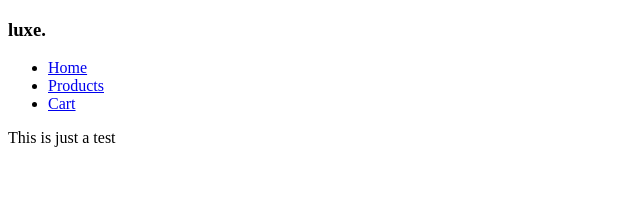
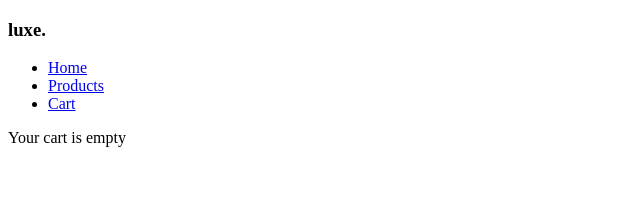
Before and after one commit to GParej0/ShoppingCart, a React (Vite) app: page /cart in a window 1280 px wide. Shown: the top 219 px of the page, without its empty margins (0-640 px from the left). Built offline with nearby package versions, Linux system fonts and the light colour scheme.

Commit message:
complete cart functionality

```diff
--- a/src/components/CartProvider.jsx
+++ b/src/components/CartProvider.jsx
@@ -1,28 +1,67 @@
 import { useState } from "react";
 import { CartContext } from "../Context/CartContext";
 
-export default function CartProvider({children}){
+export default function CartProvider({ children }) {
   const [cart, setCart] = useState([]);
 
-    function addToCart(product, quantity){
-
-        if(cart.some((item)=>item.product.id === product.id)){
+  function addToCart(product, quantity) {
+    if (cart.some((item) => item.product.id === product.id)) {
       setCart(
-                cart.map((item)=>{
-                    if(item.product.id === product.id){
-                        return {product: item.product, quantity: item.quantity + quantity}
-                    } else { return item}
+        cart.map((item) => {
+          if (item.product.id === product.id) {
+            return {
+              product: item.product,
+              quantity: item.quantity + quantity,
+            };
+          } else {
+            return item;
+          }
         })
-            )
+      );
     } else {
-        setCart([...cart, { product, quantity }])
+      setCart([...cart, { product, quantity }]);
     }
   }
+  function decreaseQuantity(productId) {
+    const item = cart.find((item) => item.product.id === productId);
+    if (!item) return;
+    if (item.quantity === 1) {
+      deleteFromCart(productId);
+      return;
+    }
+    setCart(
+      cart.map((item) => {
+        return item.product.id === productId
+          ? { ...item, quantity: item.quantity - 1 }
+          : item;
+      })
+    );
+  }
+  function increaseQuantity(productId) {
+    setCart(
+      cart.map((item) => {
+        return item.product.id === productId
+          ? { ...item, quantity: item.quantity + 1 }
+          : item;
+      })
+    );
+  }
 
+  function deleteFromCart(productId) {
+    setCart(cart.filter((item) => item.product.id !== productId));
+  }
 
   return (
-        <CartContext.Provider value={{cart, addToCart}}>
+    <CartContext.Provider
+      value={{
+        cart,
+        addToCart,
+        decreaseQuantity,
+        increaseQuantity,
+        deleteFromCart,
+      }}
+    >
       {children}
     </CartContext.Provider>
-    )
+  );
 }
--- a/src/pages/cart.jsx
+++ b/src/pages/cart.jsx
@@ -1,7 +1,46 @@
-export default function Cart(){
-    return (
-        <div>
-            <p>This is just a test</p>
-        </div>
-    )
+import { useContext } from "react";
+import { CartContext } from "../Context/CartContext";
+export default function Cart() {
+  const { cart, decreaseQuantity, increaseQuantity, deleteFromCart } =
+    useContext(CartContext);
+  const totalAmount = cart.reduce((acc, item) => {
+    return acc + item.product.price * item.quantity;
+  }, 0);
+
+  return (
+    <>
+      <div className="cart-container">
+        {cart.map((item) => {
+          return (
+            <div className="cart-item" key={item.id}>
+              <img src={item.product.image} alt="Jewerely" />
+              <h3>{item.product.title}</h3>
+              <p>
+                {item.product.price} € x {item.quantity} Total:
+                <strong>{item.product.price * item.quantity} €</strong>
+              </p>
+              <button onClick={() => decreaseQuantity(item.product.id)}>
+                -
+              </button>
+              <button onClick={() => increaseQuantity(item.product.id)}>
+                +
+              </button>
+              <button onClick={() => deleteFromCart(item.product.id)}>
+                Delete
+              </button>
+            </div>
+          );
+        })}
+      </div>
+      <div className="totalamount">
+        {totalAmount === 0 ? (
+          <p>Your cart is empty</p>
+        ) : (
+          <p>
+            Your total is <strong>{totalAmount} €</strong>
+          </p>
+        )}
+      </div>
+    </>
+  );
 }
```
Also changed, not shown: src/main.jsx (+10 -10 lines). Lines whose indentation alone changed are shown as unchanged.
